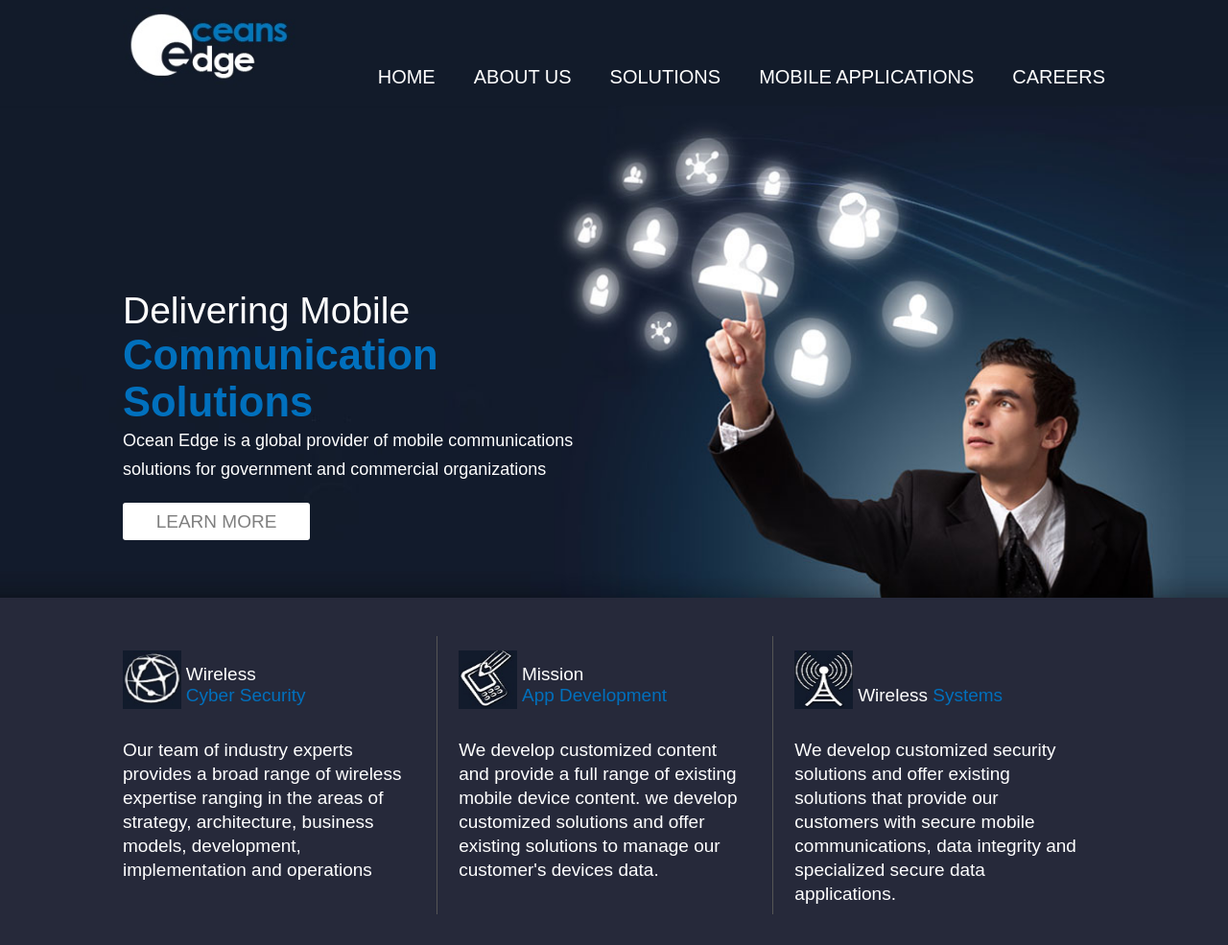
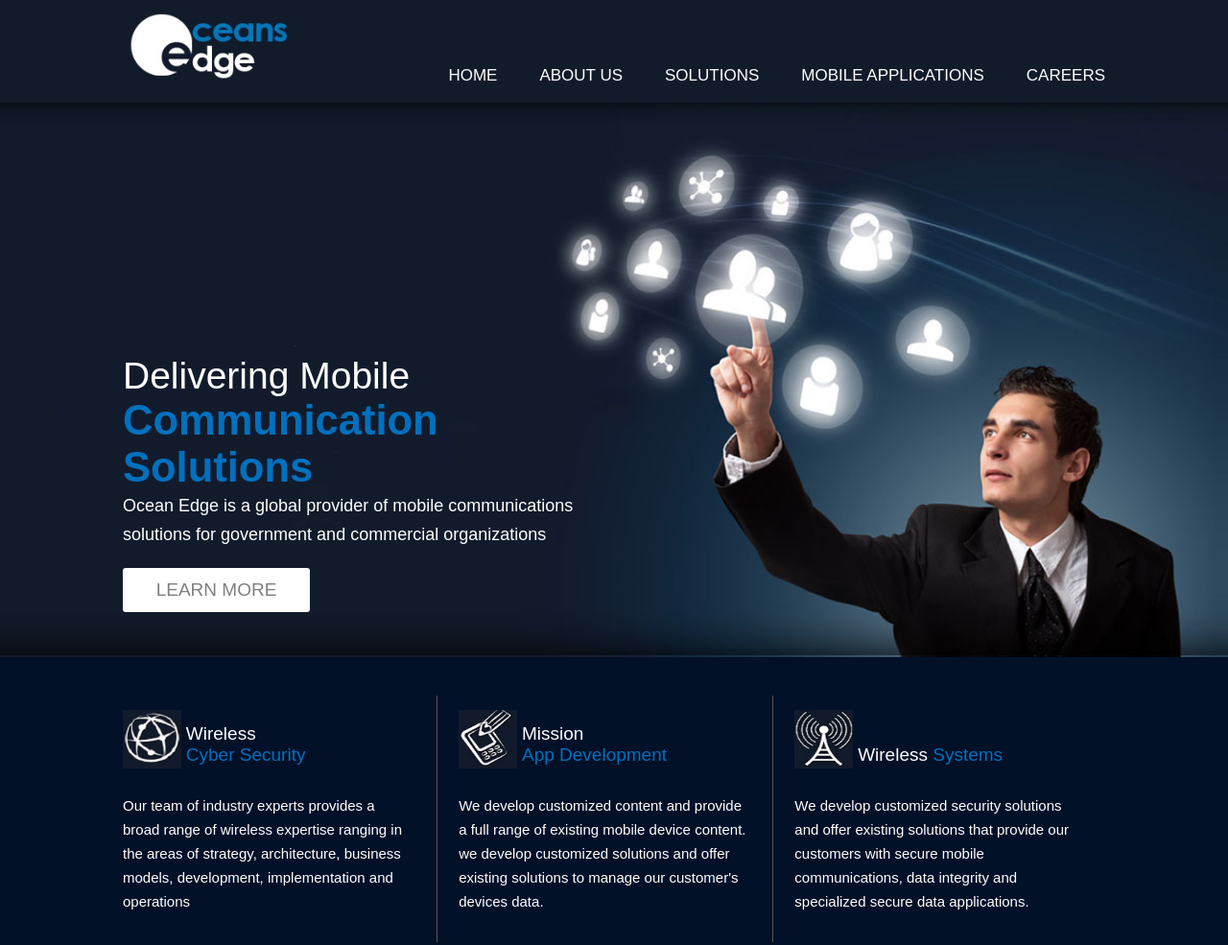
Before and after one commit to KamrulHasan05/1st_project, a plain HTML site: page index.html in a window 1280 px wide. Shown: the top 985 px of the page at 96% size. Drawn offline with Linux system fonts and the light colour scheme.

Commit message:
Update style.css

```diff
--- a/css/style.css
+++ b/css/style.css
@@ -35,15 +35,15 @@ header{
 	padding-right: 0;
 }
 .menu ul li a{
-	padding: 0 20px;
+    padding: 0 22px;
     font-family: sans-serif;
-	font-size: 20px;
+    font-size: 17px;
     font-weight: 400;
     color: #fff;
     text-decoration: none;
     text-transform: uppercase;
     display: inline-block;
-	transition: 0.3s;
+    transition: .3s;
 }
 .menu ul li a:hover{
 	color: #0170BD;
@@ -55,10 +55,10 @@ header{
 	background-repeat: no-repeat;
 	background-size: cover;
 	background-position: center;
-	min-height: 450px;
+	height: 578px;
 }
 .b_text{
-	padding: 192px 0 40px;
+    padding: 263px 0 74px;
     width: 50%;
 }
 .b_text h1{
@@ -88,7 +88,7 @@ header{
 .b_text button{
 	margin: 20px 0;
     width: 195px;
-    height: 39px;
+    height: 46px;
     font-family: sans-serif;
     font-size: 19px;
     font-weight: 400;
@@ -98,7 +98,7 @@ header{
     border: none;
     border-radius: 3px;
     line-height: 38px;
-    transition: 0.3s;
+    transition: .3s;
 }
 .b_text button:hover{
 	color: #fff;
@@ -108,7 +108,7 @@ header{
 /*service start*/
 .service{
 	padding: 40px 0 20px;
-	background-color: #26293a;
+	background-color: #021028;
 }
 .single{
     padding: 15px 2.2%;
@@ -162,7 +162,7 @@ header{
 }
 .bottom p{
 	font-family: sans-serif;
-    font-size: 19px;
+    font-size: 15px;
     font-weight: 400;
     color: #fff;
     line-height: 25px;
@@ -274,7 +274,7 @@ header{
 /*footer start*/
 footer{
     padding: 8px 0 10px;
-    background-color: #17191d;
+    background-color: #121B2C;
 }
 .f_left{
 	width: 61%;
```
Lines whose indentation alone changed are shown as unchanged.
